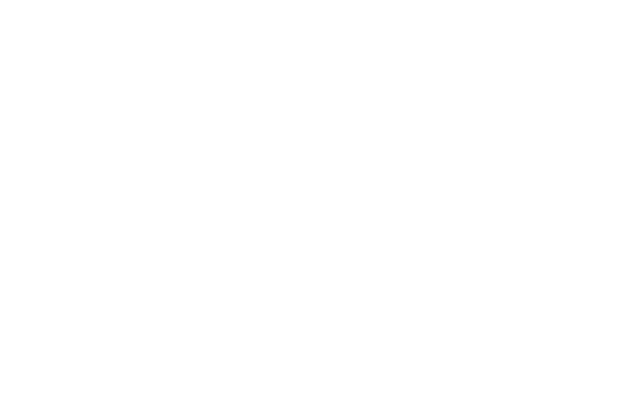
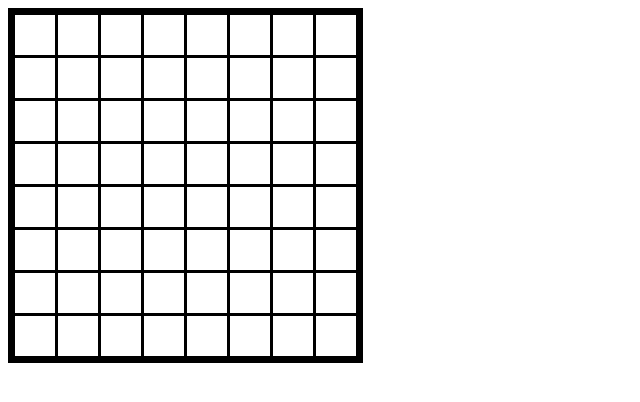
Before and after one commit to kyle-riley/pixel-art, a plain HTML site: page index.html in a window 1280 px wide. Shown: the whole page, without its empty margins (0-640 px from the left). Drawn offline with Linux system fonts and the light colour scheme.

Commit message:
create 8x8 grid

```diff
--- a/index.html
+++ b/index.html
@@ -1,10 +1,91 @@
 <!DOCTYPE html>
 <html>
-<head>
-  <link rel="stylesheet" href="style.css">
-  <script src="script.js"></script>
-</head>
-<body>
-
-</body>
+  <head>
+    <link rel="stylesheet" href="style.css" />
+    <script src="script.js"></script>
+  </head>
+  <body>
+    <div id="art">
+      <div class="row">
+        <div class="pixel"></div>
+        <div class="pixel"></div>
+        <div class="pixel"></div>
+        <div class="pixel"></div>
+        <div class="pixel"></div>
+        <div class="pixel"></div>
+        <div class="pixel"></div>
+        <div class="pixel"></div>
+      </div>
+      <div class="row">
+        <div class="pixel"></div>
+        <div class="pixel"></div>
+        <div class="pixel"></div>
+        <div class="pixel"></div>
+        <div class="pixel"></div>
+        <div class="pixel"></div>
+        <div class="pixel"></div>
+        <div class="pixel"></div>
+      </div>
+      <div class="row">
+        <div class="pixel"></div>
+        <div class="pixel"></div>
+        <div class="pixel"></div>
+        <div class="pixel"></div>
+        <div class="pixel"></div>
+        <div class="pixel"></div>
+        <div class="pixel"></div>
+        <div class="pixel"></div>
+      </div>
+      <div class="row">
+        <div class="pixel"></div>
+        <div class="pixel"></div>
+        <div class="pixel"></div>
+        <div class="pixel"></div>
+        <div class="pixel"></div>
+        <div class="pixel"></div>
+        <div class="pixel"></div>
+        <div class="pixel"></div>
+      </div>
+      <div class="row">
+        <div class="pixel"></div>
+        <div class="pixel"></div>
+        <div class="pixel"></div>
+        <div class="pixel"></div>
+        <div class="pixel"></div>
+        <div class="pixel"></div>
+        <div class="pixel"></div>
+        <div class="pixel"></div>
+      </div>
+      <div class="row">
+        <div class="pixel"></div>
+        <div class="pixel"></div>
+        <div class="pixel"></div>
+        <div class="pixel"></div>
+        <div class="pixel"></div>
+        <div class="pixel"></div>
+        <div class="pixel"></div>
+        <div class="pixel"></div>
+      </div>
+      <div class="row">
+        <div class="pixel"></div>
+        <div class="pixel"></div>
+        <div class="pixel"></div>
+        <div class="pixel"></div>
+        <div class="pixel"></div>
+        <div class="pixel"></div>
+        <div class="pixel"></div>
+        <div class="pixel"></div>
+      </div>
+      <div class="row">
+        <div class="pixel"></div>
+        <div class="pixel"></div>
+        <div class="pixel"></div>
+        <div class="pixel"></div>
+        <div class="pixel"></div>
+        <div class="pixel"></div>
+        <div class="pixel"></div>
+        <div class="pixel"></div>
+      </div>
+    </div>
+  </body>
 </html>
--- a/style.css
+++ b/style.css
@@ -0,0 +1,17 @@
+#art {
+  display: table;
+  border-spacing: 1px;
+  background-color: black;
+  border: 5px solid black;
+}
+.row {
+  display: table-row;
+}
+
+.pixel {
+  display: table-cell;
+  background-color: white;
+  width: 40px;
+  height: 40px;
+  border: 1px solid black;
+}
```
